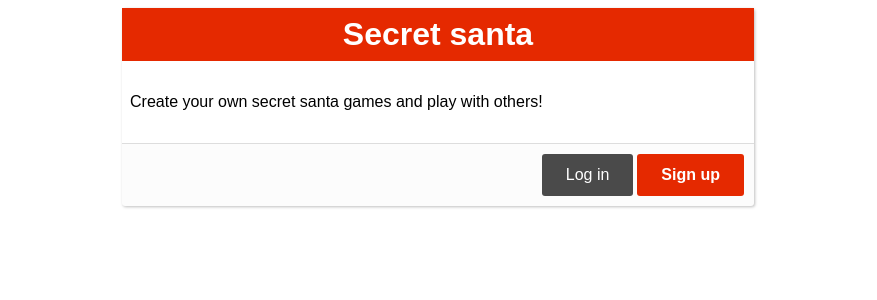
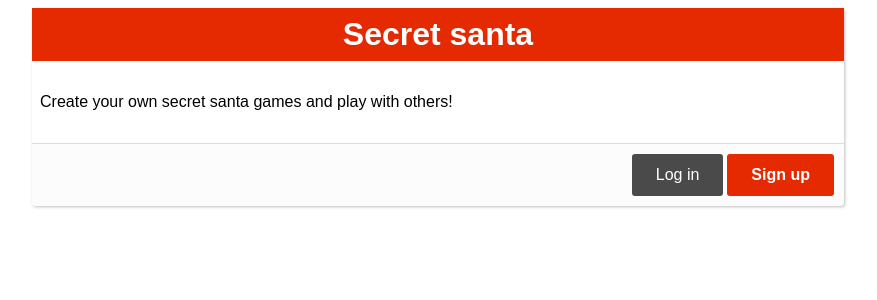
Before and after one commit to tecladocode/secret-santa, a Flask app: page / in a window 1280 px wide. Shown: the top 300 px of the page, without its empty margins (202-1079 px from the left). Run offline with Flask 2, Linux system fonts and the light colour scheme.

Commit message:
Add media query for phones to show up alright.

```diff
--- a/static/css/base.css
+++ b/static/css/base.css
@@ -7,3 +7,9 @@ body {
 	min-width: 50%;
 	margin: 0 auto;
 }
+
+@media(max-device-width: 812px) {
+	.container {
+		max-width: 812px;
+	}
+}
```
